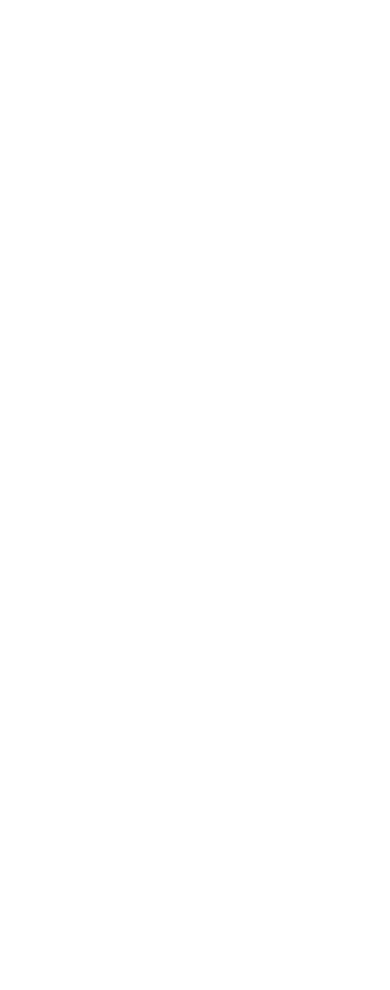
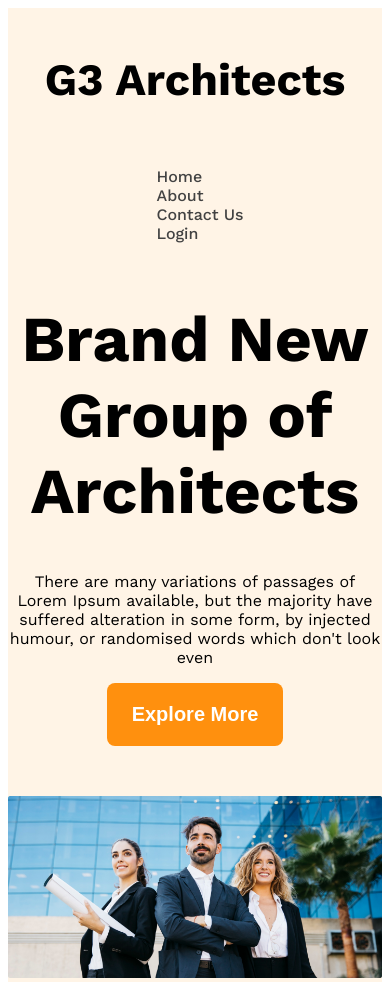
Before and after one commit to nurislam243/g3-architects-website, a plain HTML site: page index.html in a window 390 px wide. Before the commit the page ends 844 px from the top, so only its background shows below. Drawn offline with nearby package versions, Linux system fonts and the light colour scheme.

Commit message:
added responsive header section

```diff
--- a/index.html
+++ b/index.html
@@ -6,7 +6,31 @@
     <title>G3 Architects Website</title>
     <link rel="stylesheet" href="style.css">
 </head>
-<body>
+<body class="work-sans-font">
+    <header class="bg-light">
+        <nav class="navbar display-flex">
+            <h3 class="brand">G3 Architects</h3>
+            <ul class="nav-links display-flex">
+                <li class="nav-item"><a href="#" class="nav-link dark-2">Home</a></li>
+                <li class="nav-item"><a href="#" class="nav-link dark-2">About</a></li>
+                <li class="nav-item"><a href="#" class="nav-link dark-2">Contact Us</a></li>
+                <li class="nav-item"><a href="#" class="nav-link dark-2">Login</a></li>
+            </ul>
+        </nav>
+        <div class="banner">
+            <div class="banner-content">
+                <h1 class="banner-title">Brand New Group of Architects</h1>
+                <p class="banner-description">There are many variations of passages of Lorem Ipsum available, but the majority have suffered alteration in some form, by injected humour, or randomised words which don't look even</p>
+                <button class="btn-primary">Explore More</button>
+            </div>
+            <img class="banner-image" src="images/banner.png" alt="">
+        </div>
+    </header>
+    <main>
 
+    </main>
+    <footer>
+
+    </footer>
 </body>
 </html>
--- a/style.css
+++ b/style.css
@@ -0,0 +1,78 @@
+@import url('https://fonts.googleapis.com/css2?family=Work+Sans:ital,wght@0,100..900;1,100..900&display=swap');
+
+.work-sans-font{
+    font-family: "Work Sans", serif;
+    font-optical-sizing: auto;
+    font-weight: 400;
+    font-style: normal;
+  }
+
+  /* shared styles */
+.display-flex{
+    display: flex;
+}
+.dark-1{
+    color: #131313;
+}
+.dark-2{
+    color: #424242;
+}
+.dark-3{
+    color: #727272;
+}
+.bg-light{
+    background-color: rgba(255, 144, 14, 0.1);
+}
+.btn-primary{
+    background-color: #FF900E;
+    color: white;
+    padding: 20px 25px;
+    font-size: 1.25rem;
+    font-weight: 600;
+    border: none;
+    border-radius: 8px;
+
+}
+
+  /* header styles */
+  /* navbar related styles */
+.navbar{
+    justify-content: space-between;
+    align-items: center;
+}
+.brand{
+    font-weight: 700;
+    font-size: 2.8rem;
+}
+.nav-item{
+    list-style: none;
+    margin-right: 30px;
+}
+.nav-link{
+    text-decoration: none;
+    font-weight: 500;
+}
+.navbar, .banner{
+    max-width: 1440px;
+    margin: 0 auto;
+}
+
+.banner-content{
+    max-width: 850px;
+    margin: 0 auto;
+    text-align: center;
+    margin-bottom: 50px;
+}
+.banner-title{
+    font-weight: 700;
+    font-size: 4rem;
+}
+.banner-image{
+    width: 100%;
+}
+/* Responsive media query */
+@media screen and (max-width: 576px) {
+    .navbar, .nav-links{
+        flex-direction: column;
+    }
+}
```
